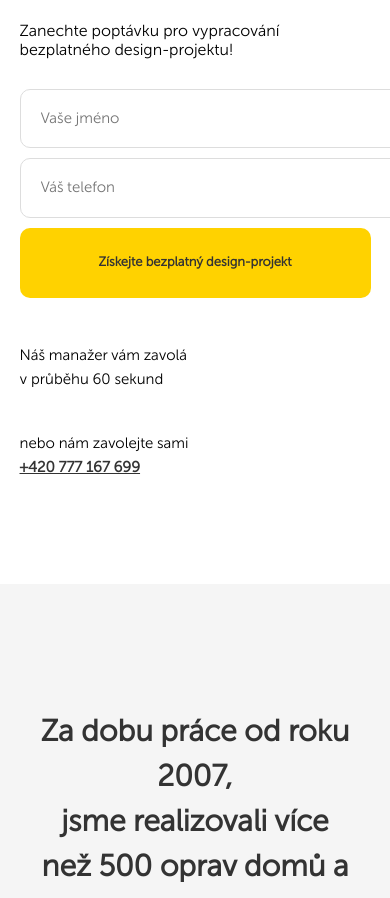
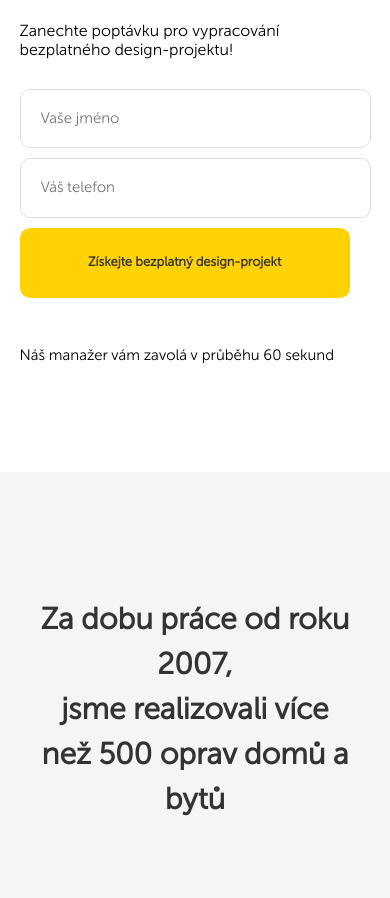
Before and after one commit to filipskorpik/build, a plain HTML site: page src/index.html in a window 390 px wide. Shown: the part 1102-2000 px from the top of the page. Drawn offline with nearby package versions, Linux system fonts and the light colour scheme.

Commit message:
opravena responzivita

```diff
--- a/src/index.html
+++ b/src/index.html
@@ -82,9 +82,9 @@
                         <button class="offer__button btn">Získejte bezplatný design-projekt</button>
                     </form>
                     <div class="call">
-                        <div class="call-left"> <p>Náš manažer vám zavolá <br>v&nbsp;průběhu 60 sekund</p>  </div>
+                        <div class="call-left"> <p>Náš manažer vám zavolá v&nbsp;průběhu 60&nbsp;sekund</p>  </div>
                         <div class="call-right">
-                            <p>nebo nám zavolejte sami <br> <a class="call-right__phone" href="tel:+420 777 167 699">+420 777 167 699</a></p>
+                            <p>nebo nám zavolejte sami <br> <a class="call-right__phone" href="tel:+420 777 167 699">+420&nbsp;777&nbsp;167&nbsp;699</a></p>
                         </div>
                     </div>
                 </div>
--- a/src/sass/style.sass
+++ b/src/sass/style.sass
@@ -184,16 +184,19 @@ img
         max-width: 350px
         font-size: 16px
         margin-bottom: 30px
+    &__form
+        margin-right: 2%
     &__input
         margin-bottom: 30px
-        width: 48.5%
+        width: 90%
         &:first-child
             margin-right: 2%
         @media only screen and(max-width:1020px)
-            width: 100%
+            width: 90%
             margin-bottom: 10px
     &__button
-        width: 100%
+        width: 96%
+
         min-height: 70px
 
 .call
@@ -205,12 +208,19 @@ img
         flex-direction: column
     & p
         font-size: 15px
+    &-left
+        max-width: 35%
+        @media only screen and(max-width:550px)
+            max-width: 100%
     &-right
+        padding-right: 2%
+        max-width: 35%
         @media only screen and(max-width:550px)
-            margin-top: 10px
+            display: none
         &__phone
             +bold
             color: $accent
+
 
 
 /*********************** Portfolio ***************************/
```
Also changed, not shown: css/slick-theme.min.css (deleted), css/slick.min.css (deleted), css/style.min.css (deleted), src/css/style.css, 4 other files.
